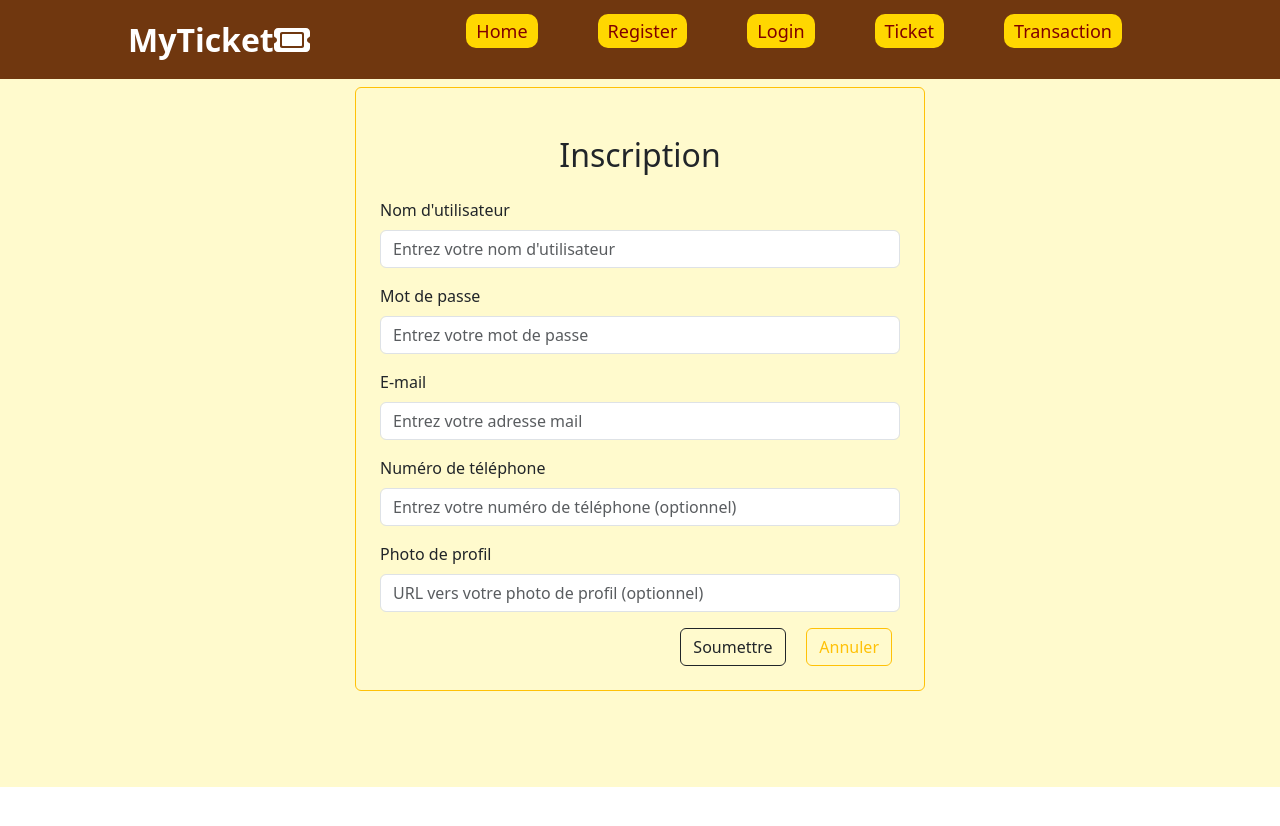
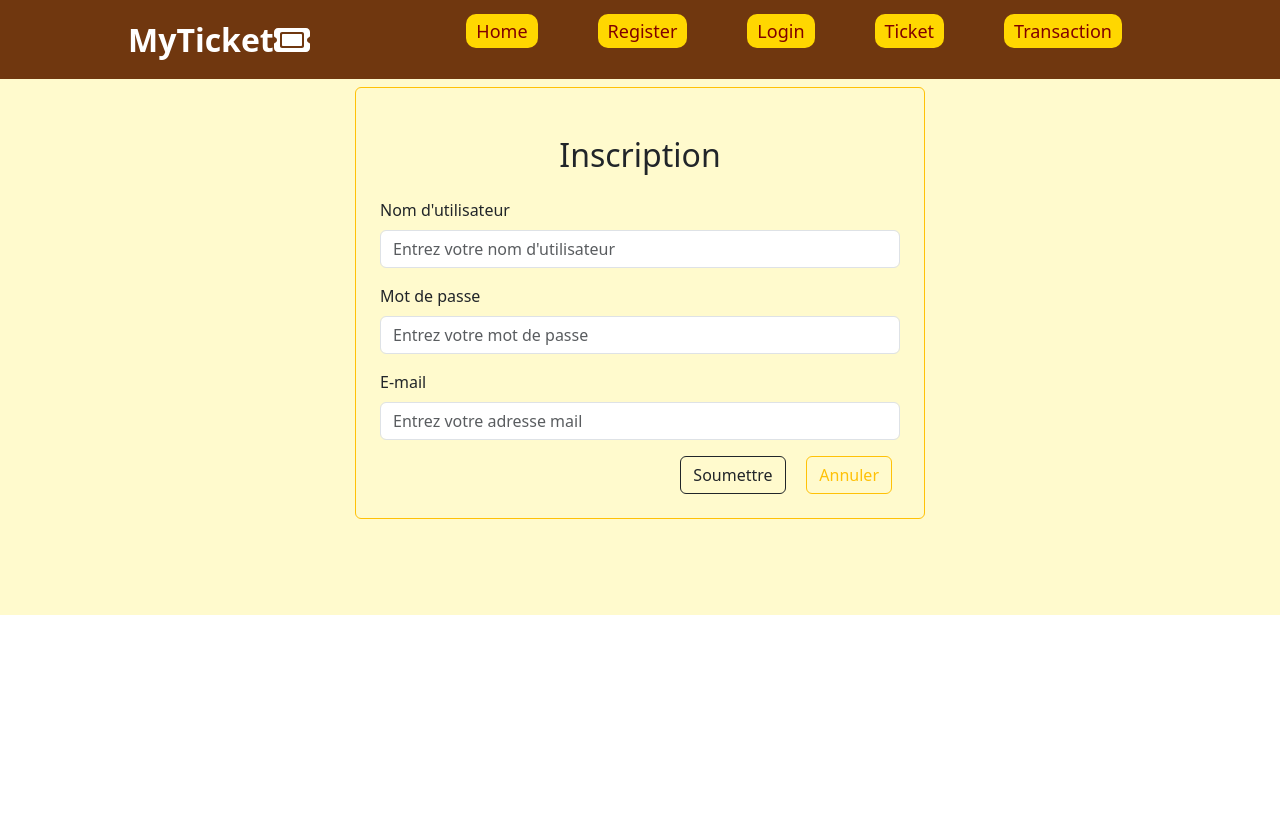
Before and after one commit to AJCSteeve/projet-fil-rouge-React, a React (Create React App) app: page /register in a window 1280 px wide. Shown: the top 826 px of the page. After the commit the page ends 800 px from the top, so only its background shows below. Built offline with nearby package versions, Linux system fonts and the light colour scheme.

Commit message:
remove unused attributes from Register.js

```diff
--- a/src/pages/crud/Register.js
+++ b/src/pages/crud/Register.js
@@ -11,12 +11,11 @@ function Register(){
     const [user, setUser]=useState({
         username:"",
         password:"",
-        email:"",
-        phoneNumber:"",
-        photoUrl:""
+        email:""
     });
     // 2) deconstruction of the object
-    const {username,password, email,phoneNumber,photoUrl}=user;
+    const {username,password, email}=user;
+
 
     //note : (e) = event
     // set all the user attributes to the values entered in the form
@@ -76,32 +75,32 @@ function Register(){
                                 onChange={(e)=>onInputChange(e)}
                             />
                         </div>
-                        <div div className="mb-3">
-                            <label htmlFor="phoneNumber" className="form-label">
-                                Numéro de téléphone
-                            </label>
-                            <input
-                                type={"tel"}
-                                className="form-control"
-                                placeholder="Entrez votre numéro de téléphone (optionnel)"
-                                name="phoneNumber"
-                                value={phoneNumber}
-                                onChange={(e)=>onInputChange(e)}
-                            />
-                        </div>
-                        <div div className="mb-3">
-                            <label htmlFor="photoUrl" className="form-label">
-                                Photo de profil
-                            </label>
-                            <input
-                                type={"url"}
-                                className="form-control"
-                                placeholder="URL vers votre photo de profil (optionnel)"
-                                name="photoUrl"
-                                value={photoUrl}
-                                onChange={(e)=>onInputChange(e)}
-                            />
-                        </div>
+                        {/*<div div className="mb-3">*/}
+                        {/*    <label htmlFor="phoneNumber" className="form-label">*/}
+                        {/*        Numéro de téléphone*/}
+                        {/*    </label>*/}
+                        {/*    <input*/}
+                        {/*        type={"tel"}*/}
+                        {/*        className="form-control"*/}
+                        {/*        placeholder="Entrez votre numéro de téléphone (optionnel)"*/}
+                        {/*        name="phoneNumber"*/}
+                        {/*        value={phoneNumber}*/}
+                        {/*        onChange={(e)=>onInputChange(e)}*/}
+                        {/*    />*/}
+                        {/*</div>*/}
+                        {/*<div div className="mb-3">*/}
+                        {/*    <label htmlFor="photoUrl" className="form-label">*/}
+                        {/*        Photo de profil*/}
+                        {/*    </label>*/}
+                        {/*    <input*/}
+                        {/*        type={"url"}*/}
+                        {/*        className="form-control"*/}
+                        {/*        placeholder="URL vers votre photo de profil (optionnel)"*/}
+                        {/*        name="photoUrl"*/}
+                        {/*        value={photoUrl}*/}
+                        {/*        onChange={(e)=>onInputChange(e)}*/}
+                        {/*    />*/}
+                        {/*</div>*/}
                         <div className="fa-pull-right">
                             <button type="submit" className="btn  btn-outline-warning mx-2">Annuler</button>
                         </div>
```
